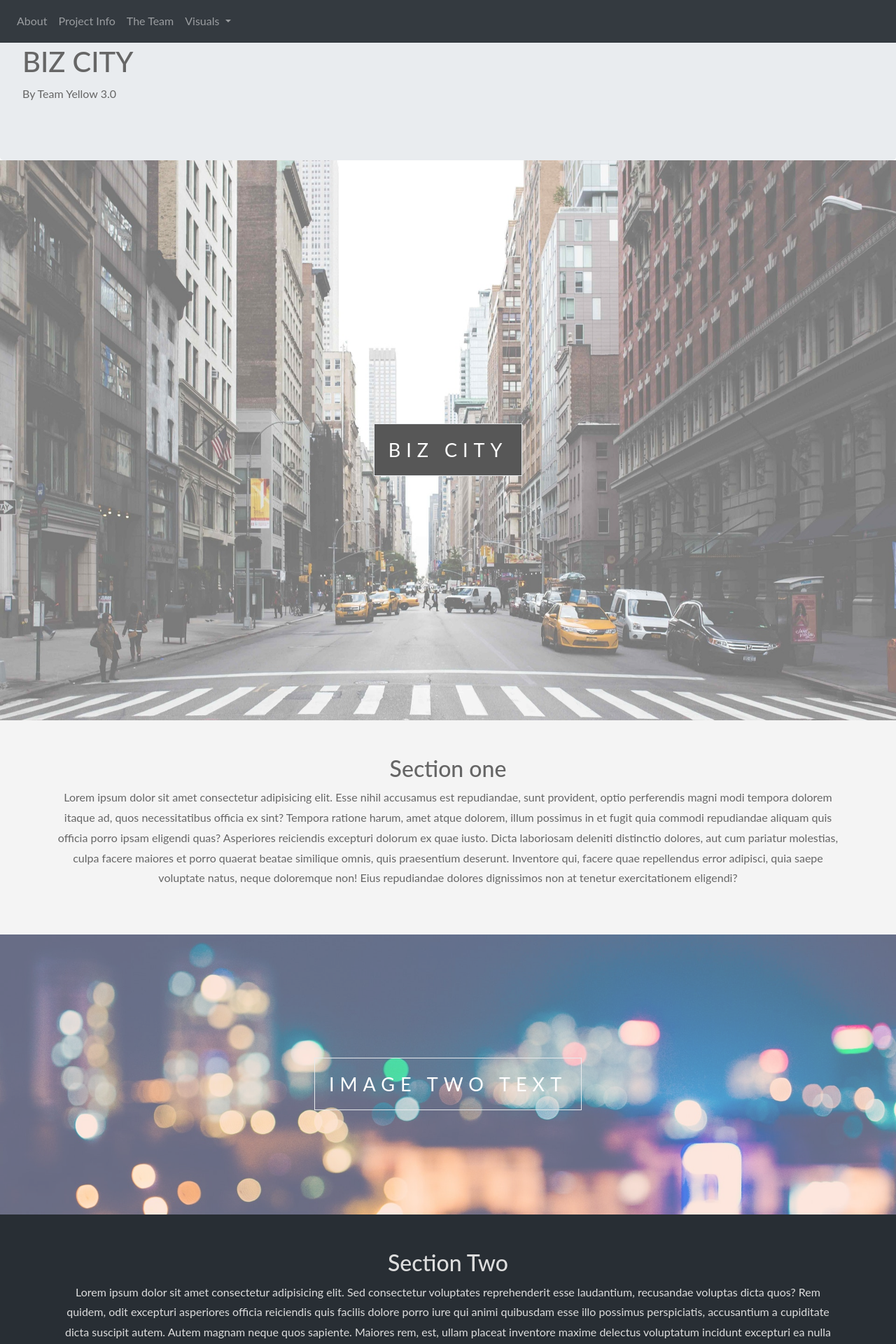
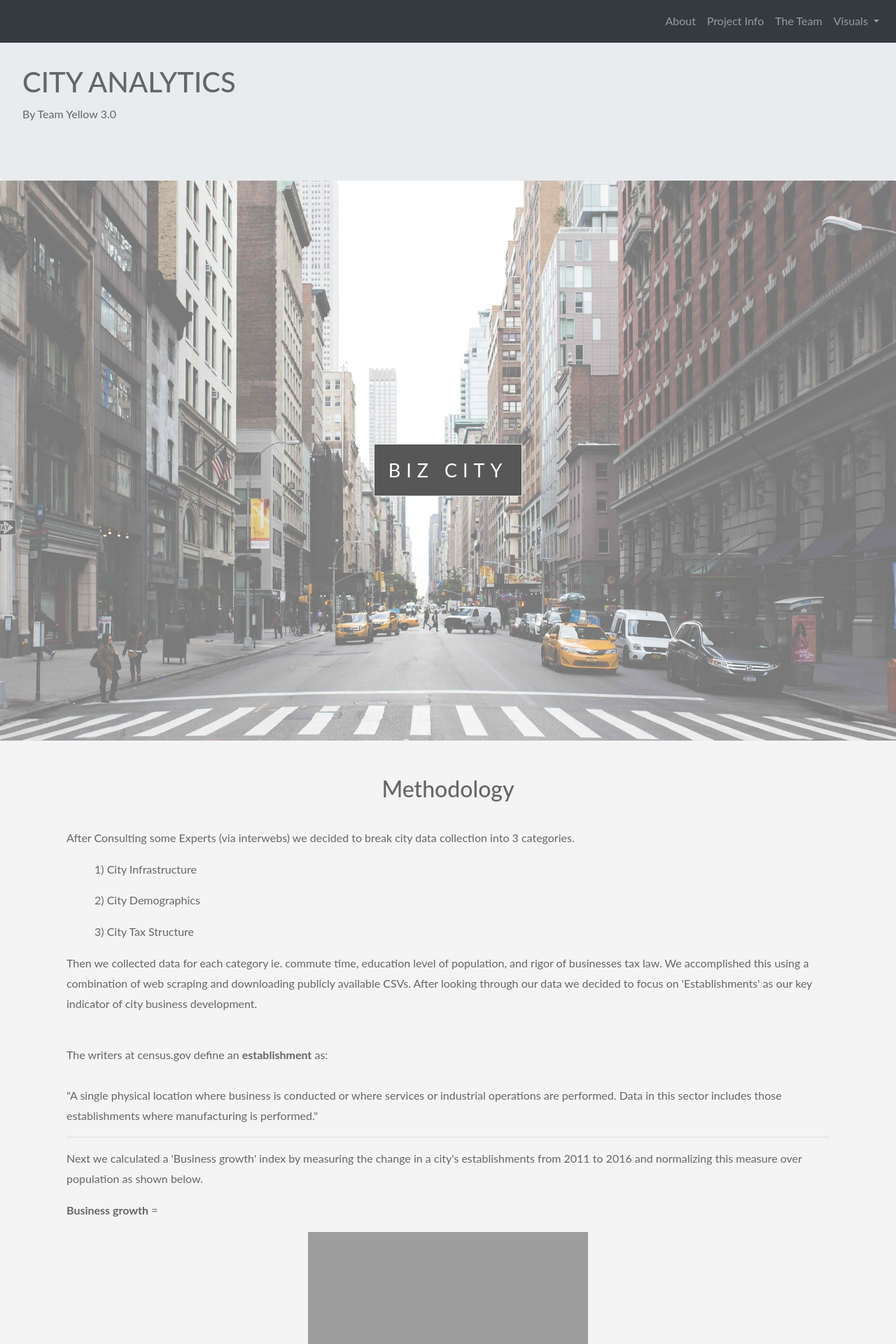
Before and after one commit to DougAF/Project_3, a Python web app: template templates/home.html in a window 1280 px wide. Shown: the top 1920 px of the page at 70% size. Run offline with Jinja, Linux system fonts and the light colour scheme; the template is opened without the code that fills it, so the values that code supplies are empty; some libraries are stand-ins or nearby versions; grey boxes are pictures that could not be loaded.

Commit message:
Methods added to html and navbar shifted right

```diff
--- a/templates/home.html
+++ b/templates/home.html
@@ -13,13 +13,14 @@
     <link rel="stylesheet" href="../static/css/style.css">
 </head>
 <div class="jumbotron" style="margin-bottom: 0px;">
-    <h1>BIZ CITY</h1>
-    <p>By Team Yellow 3.0</p>
+    <br>
+    <h1>CITY ANALYTICS</h1>
+    <p> By Team Yellow 3.0</p>
 </div>
 <body>
     <!-- nav bar code start  -->
 
-    <nav class="navbar navbar-expand-md navbar-dark bg-dark sticky-top">
+    <nav class="navbar navbar-expand-md navbar-dark bg-dark sticky-top mr-auto">
 
         <button class="navbar-toggler" data-toggle="collapse" data-target="#collapse_target">
             <span class="navbar-toggler-icon"></span>
@@ -29,7 +30,7 @@
         <!-- <a class="navbar-brand"><img src="#"></a>
         <span class="navbar-text">Yellow-Team 3.0</span> -->
 
-        <ul class="navbar-nav">
+        <ul class="navbar-nav ml-auto">
             <li class="nav-item">
                 <a class= "nav-link" href="#section1">About</a>
             </li>
@@ -68,10 +69,43 @@
     </div>
 
     <section class="section section-light">
-        <h2 id="section1">Section one</h2>
-        <p>
-            Lorem ipsum dolor sit amet consectetur adipisicing elit. Esse nihil accusamus est repudiandae, sunt provident, optio perferendis magni modi tempora dolorem itaque ad, quos necessitatibus officia ex sint? Tempora ratione harum, amet atque dolorem, illum possimus in et fugit quia commodi repudiandae aliquam quis officia porro ipsam eligendi quas? Asperiores reiciendis excepturi dolorum ex quae iusto. Dicta laboriosam deleniti distinctio dolores, aut cum pariatur molestias, culpa facere maiores et porro quaerat beatae similique omnis, quis praesentium deserunt. Inventore qui, facere quae repellendus error adipisci, quia saepe voluptate natus, neque doloremque non! Eius repudiandae dolores dignissimos non at tenetur exercitationem eligendi?
-        </p>
+        <h2 id="section1">Methodology</h2>
+        <div class="container">
+            <div class="row">
+              <div class="col-md-12">
+                <br>
+                  <p class="text-left">After Consulting some Experts (via interwebs) we decided to break city data collection into 3 categories.</p>
+                    <ul class="text-left">1) City Infrastructure</ul>
+                    <ul class="text-left">2) City Demographics</ul>
+                    <ul class="text-left">3) City Tax Structure</ul>
+                  <p class="text-left">Then we collected data for each category ie. commute time, education level of population, and rigor of businesses tax law. We accomplished this using a combination of web scraping and downloading publicly available CSVs. After looking through our data we decided to focus on 'Establishments' as our key indicator of city business development.</p>
+                  <br>
+                  <p class="text-left">The writers at census.gov define an <b>establishment</b> as: <br><br>"A single physical location where business is conducted or where services or industrial operations are performed. Data in this sector includes those establishments where manufacturing is performed."</p>
+                  <hr>
+                  <p class="text-left">Next we calculated a 'Business growth' index by measuring the change in a city's establishments from 2011 to 2016 and normalizing this measure over population as shown below.</p>
+                  <p class="text-left"><b>Business growth</b> = </p>
+                  <img src="../project_2_equation.png" alt="change in establishment">
+                    <ul><u>Et / Pt   -   Eo / Po</u></ul>
+                    <ul> Eo / Po</ul>
+                    <ul> This can be read as 'establishments over population at time t minus establishments over population initial all divided by establishments over population initial.' This calculation returns a ratio that we multiplied by 100 to return a percent change in establishments which can be seen by clicking a city on the Map page. </ul>
+                    <hr>
+                    <p class="text-left"><b>RESTful API and GeoJSONifying</b></p>
+                    <p class="text-left">Our data route is populated via querying an SQLite database and formatting the data into a GeoJSON format. This nested dictionary format makes for easier accessing of data for the scatter plot and map.</p>
+                    <hr>
+                    <p class="text-left"><b>Visualizations</b></p>
+                    <p class="text-left">To display our data in an interactive way we decided to create a Leaflet interactive map and a scatter plot with toggleable X variables. The Leaflet map consists of a circle for each city that is colored to indicate business growth or shrinkage and whos radius is scaled by the magnitude of this change. Our scatter plot allows the user to search for correlation between a chosen X varable and business growth percentage. The scatter plot also provides information via hovertext so that one may transition between the Scatter and Map with a city or metric in mind.</p>
+                    <hr>
+                    <p class="text-left"><b>Project Limitations</b></p>
+                    <p class="text-left">DATA</p>
+                    <li class="text-left">Only contians 383 Metro areas</li>
+                    <li class="text-left">No startup survival rate data</li>
+                    <li class="text-left">Tax data had to be taken in a rank form and trusted to outside source (shown below)</li>
+                    <li class="text-left">Population and establishment data taken from a small window (5 years)</li>
+                    <hr>
+                    <p class="text-left"><b>Next Steps</b></p>
+                    <li class="text-left">Collect more X variables for all 3 of the above categories</li>
+                    <li class="text-left">Use machine learning to cluster variables into a multivariate analysis</li>
+                    <li class="text-left">Add a page to visualze best and worst cities (top five and bottom five) for a selected x variable and have this selection populate a list and a comparison bar chart</li>
     </section>
 
     <div class="pimg2">
```
